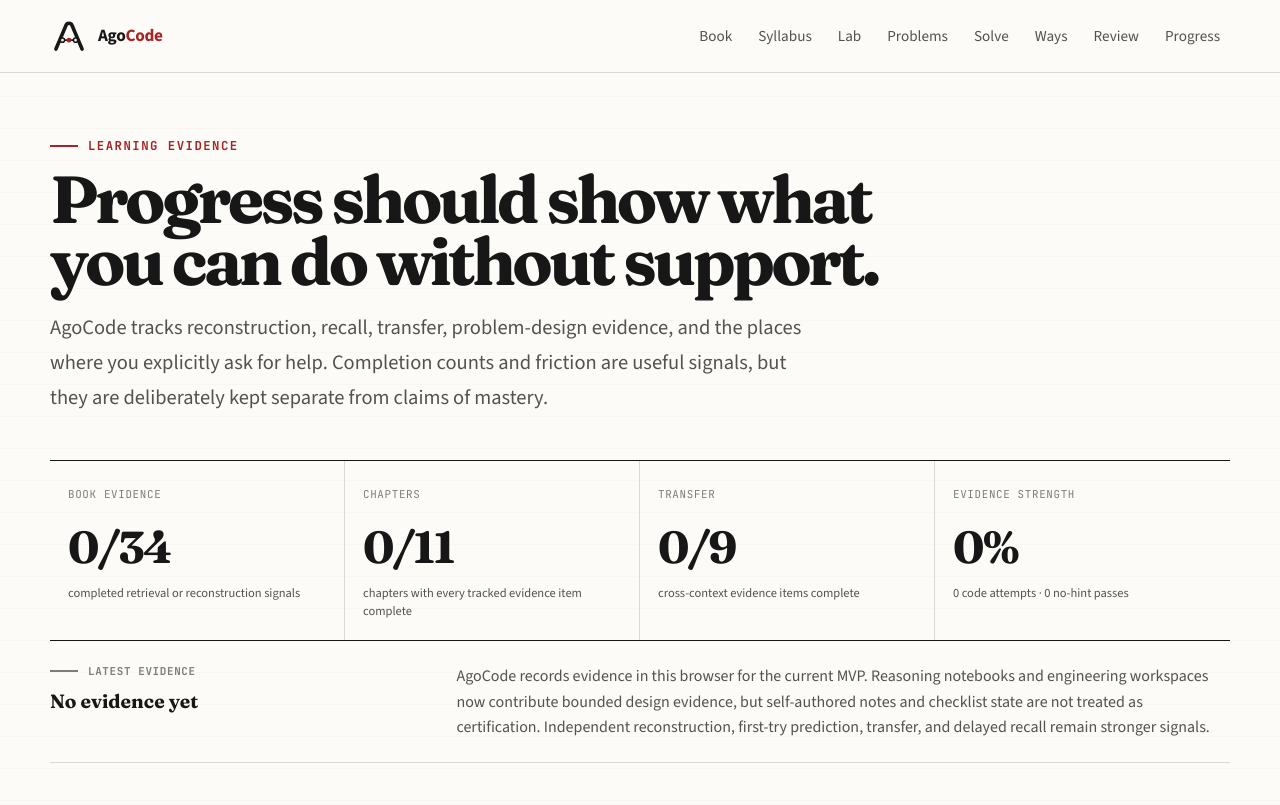
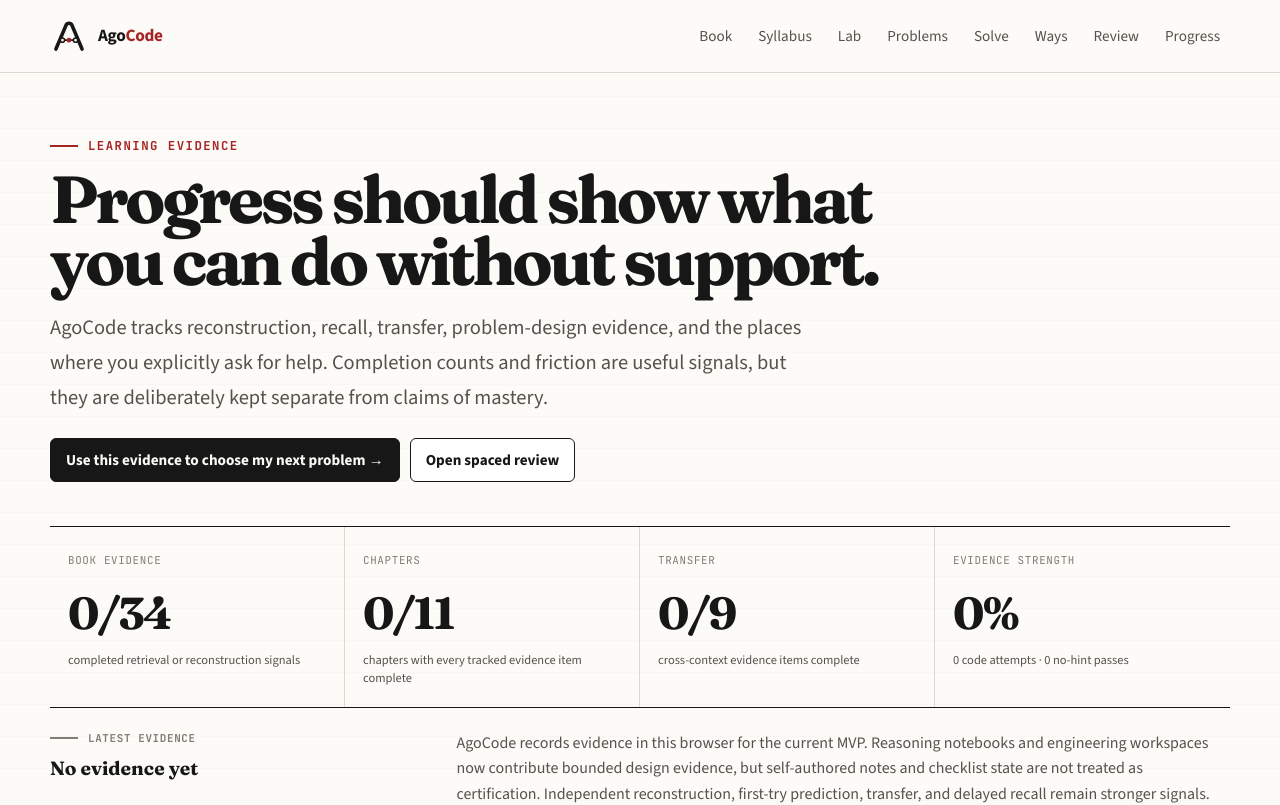
Before and after one commit to anatwork14/agocode, a Next.js app: page /progress in a window 1280 px wide. Shown: the top 805 px of the page. Built offline with nearby package versions, Linux system fonts and the light colour scheme.

Commit message:
feat: link progress evidence to adaptive next problem

```diff
--- a/app/progress/page.tsx
+++ b/app/progress/page.tsx
@@ -1,3 +1,4 @@
+import Link from "next/link";
 import { ProblemSolvingFriction } from "@/components/progress/ProblemSolvingFriction";
 import { ProgressDashboard } from "@/components/progress/ProgressDashboard";
 import { ProblemSolvingProgress } from "@/components/progress/ProblemSolvingProgress";
@@ -14,6 +15,10 @@ export default function ProgressPage() {
           AgoCode tracks reconstruction, recall, transfer, problem-design evidence, and the places where you explicitly ask for help.
           Completion counts and friction are useful signals, but they are deliberately kept separate from claims of mastery.
         </p>
+        <div className="action-row" style={{ marginTop: 22 }}>
+          <Link className="button button--primary" href="/practice/next">Use this evidence to choose my next problem →</Link>
+          <Link className="button" href="/review">Open spaced review</Link>
+        </div>
 
         <section className="section" style={{ paddingTop: 44 }}>
           <ProgressDashboard />
```
